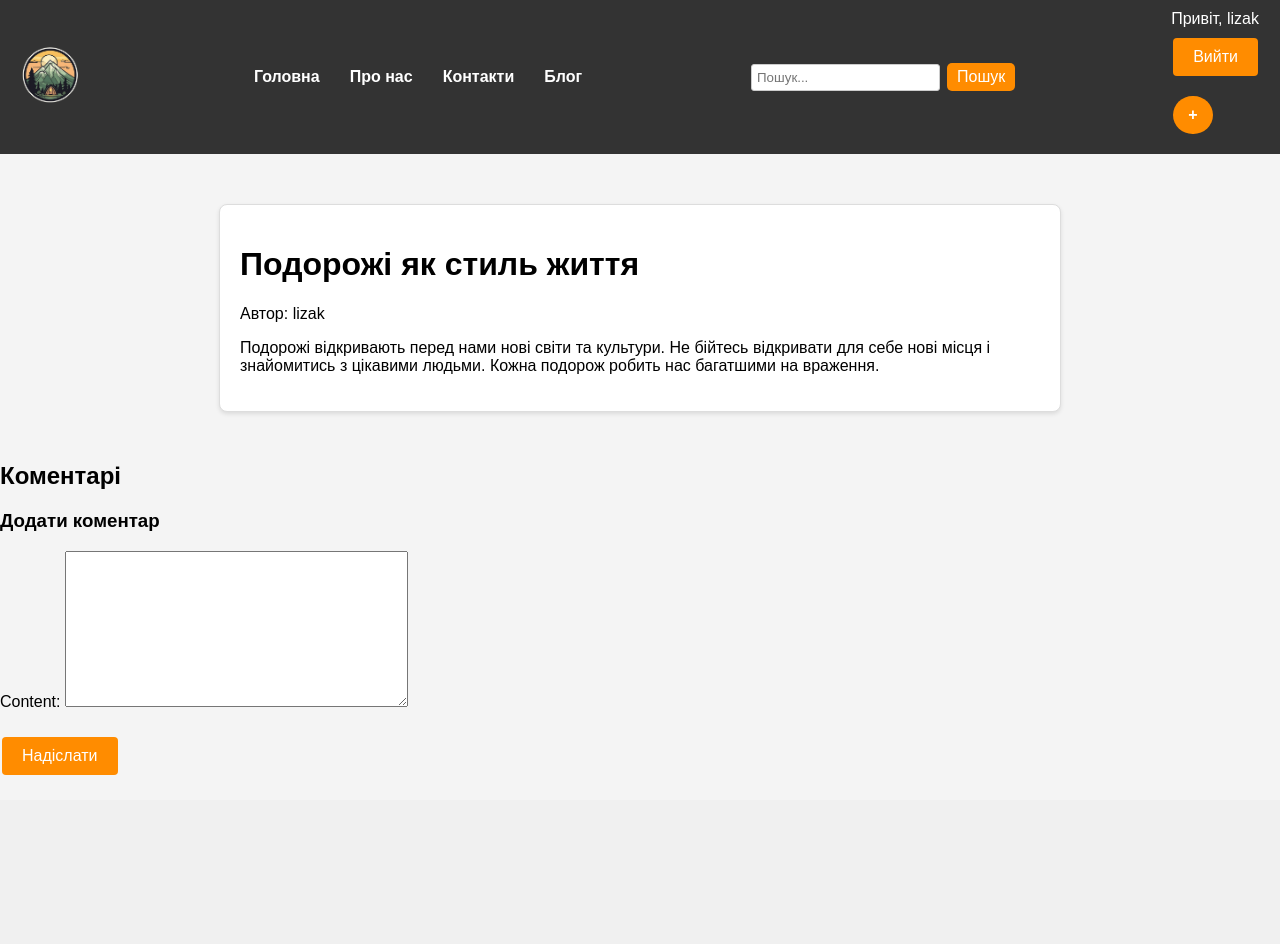
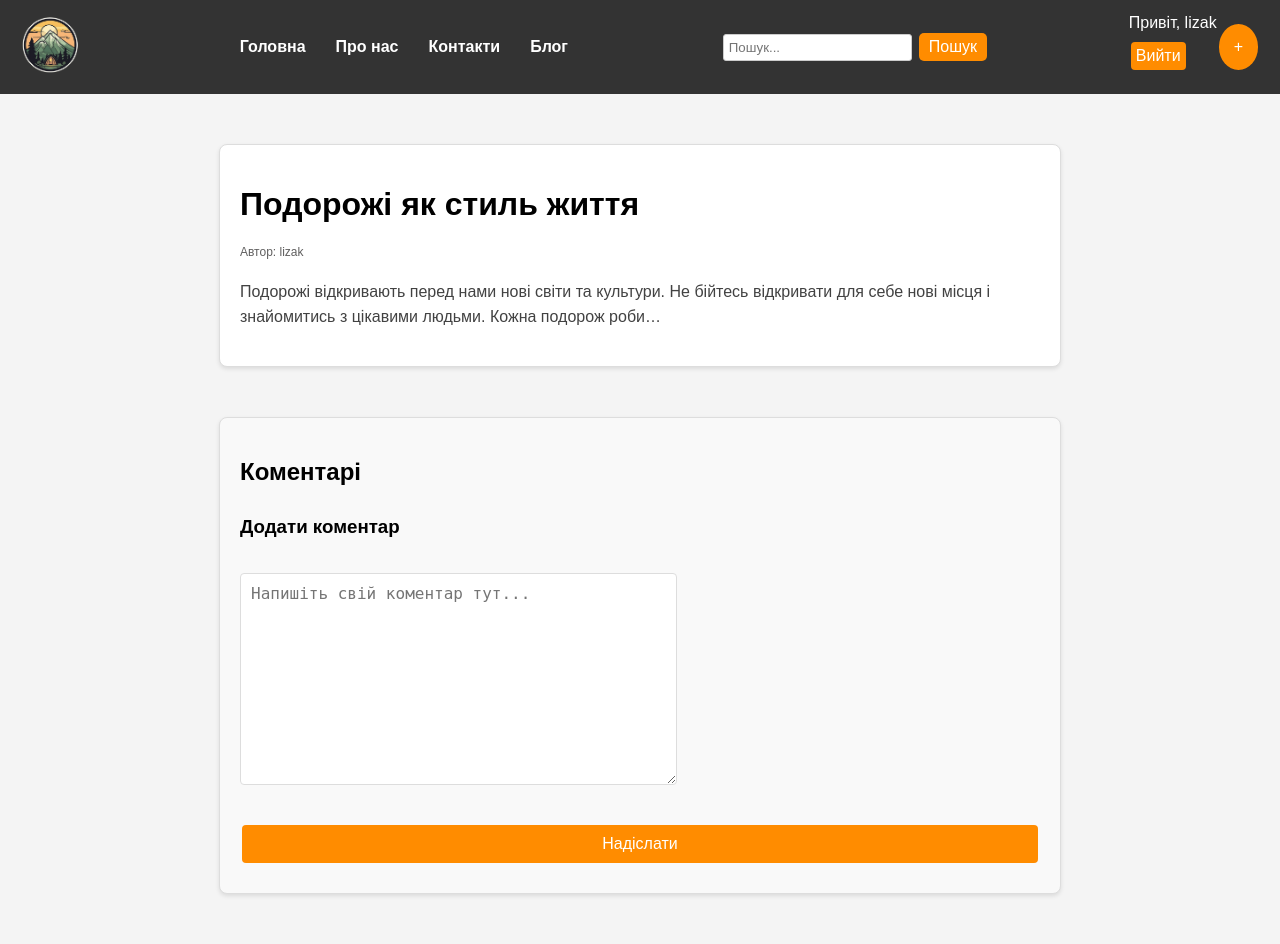
Before and after one commit to Yelyzaveta-Korolekh/Blog-Platform, a Django app: page /blog/2/ in a window 1280 px wide. Before the commit the page ends 775 px from the top, so only its background shows below. Run offline with Django 5.2, Linux system fonts and the light colour scheme; a user stored in the database is signed in; data comes from the database, SQL or seed files in the repository; data that the repository does not hold is empty.

Commit message:
Added styles for comments

```diff
--- a/blog/forms.py
+++ b/blog/forms.py
@@ -7,6 +7,7 @@ class PostForm(forms.ModelForm):
         fields = ['title', 'content']
 
 class CommentForm(forms.ModelForm):
+    content = forms.CharField( widget=forms.Textarea(attrs={'placeholder': 'Напишіть свій коментар тут...'}), label='')
     class Meta:
         model = Comment
         fields = ['content']
--- a/blog/static/css/style.css
+++ b/blog/static/css/style.css
@@ -69,16 +69,34 @@ nav ul li a:hover {
     background-color: #ff6a00;
 }
 
+.auth-buttons{
+    display: flex;
+}
+
 .auth-buttons a {
     color: #fff;
     margin-left: 15px;
     text-decoration: none;
-    font-weight: bold;
+
 }
 
 .auth-buttons a:hover {
     text-decoration: underline;
 }
+
+.exit-btn{
+    padding: 5px;
+}
+
+.hello-msg{
+    display: flex;
+    flex-direction: column;
+}
+
+.hello-msg form{
+    margin: 0;
+}
+
 
 .post-container{
     display: flex;
@@ -182,3 +200,40 @@ a{
     background-color: #ffffff;
     box-shadow: 0 2px 4px rgba(0, 0, 0, 0.1);
 }
+
+.comments-section {
+    max-width: 800px;
+    margin: 50px auto;
+    padding: 20px;
+    border: 1px solid #ddd;
+    border-radius: 8px;
+    background-color: #f9f9f9;
+    box-shadow: 0 2px 4px rgba(0, 0, 0, 0.1);
+}
+
+.comment {
+    margin-bottom: 20px;
+    padding: 10px;
+    border: 1px solid #ddd;
+    border-radius: 8px;
+    background-color: #ffffff;
+    box-shadow: 0 2px 4px rgba(0, 0, 0, 0.1);
+}
+
+.comment-form {
+    margin-top: 30px;
+}
+
+.comment-form form {
+    display: flex;
+    flex-direction: column;
+}
+
+.comment-form textarea {
+    padding: 10px;
+    border: 1px solid #ddd;
+    border-radius: 4px;
+    resize: vertical;
+    font-size: 16px;
+    margin-bottom: 10px;
+}
--- a/blog/templates/blog/base.html
+++ b/blog/templates/blog/base.html
@@ -26,11 +26,13 @@
 
         <div class="auth-buttons">
             {% if user.is_authenticated %}
-                <span> Привіт, {{user.username }}</span>
+            <div class="hello-msg">
+            <span> Привіт, {{user.username }}</span>
                 <form method="post" action="{% url 'logout' %}">
                     {% csrf_token %}
                     <button class="exit-btn" type="submit">Вийти</button>
                 </form>
+            </div>
                 <button class="add-btn">
                     <a href="{% url 'addPost' %}">+</a>
                 </button>
--- a/blog/templates/blog/posts/postPage.html
+++ b/blog/templates/blog/posts/postPage.html
@@ -4,27 +4,28 @@
 {% block content %}
 <div class="post-detail-container">
     <h1>{{post.title}}</h1>
-    <p>Автор: {{post.author}}</p>
-    <p>{{post.content}}</p>
+    <p class="post-author"> Автор: {{post.author}} </p>
+    <p class="post-content"> {{post.content|truncatechars:150}} </p>
 </div>
 <div class="comments-section">
     <h2>Коментарі</h2>
     <div class="comments">
         {% for comment in comments %}
         <div class="comment">
-            <p><strong>{{ comment.author.username }}</strong></p>
+            <p class="post-author">{{ comment.author }} |  {{ comment.createdAt }}</p>
             <p>{{ comment.content }}</p>
-            <p>{{ comment.createdAt }}</p>
         </div>
         {% endfor %}
     </div>
     {% if request.user.is_authenticated %}
+    <div class="comment-form">
     <h3>Додати коментар</h3>
     <form method="post">
         {% csrf_token %}
         {{ form.as_p }}
         <button type="submit">Надіслати</button>
     </form>
+</div>
     {% else %}
     <p>
         Ви повинні <a href="{% url 'login' %}">увійти в систему</a>, щоб залишити коментар.</p>
```
